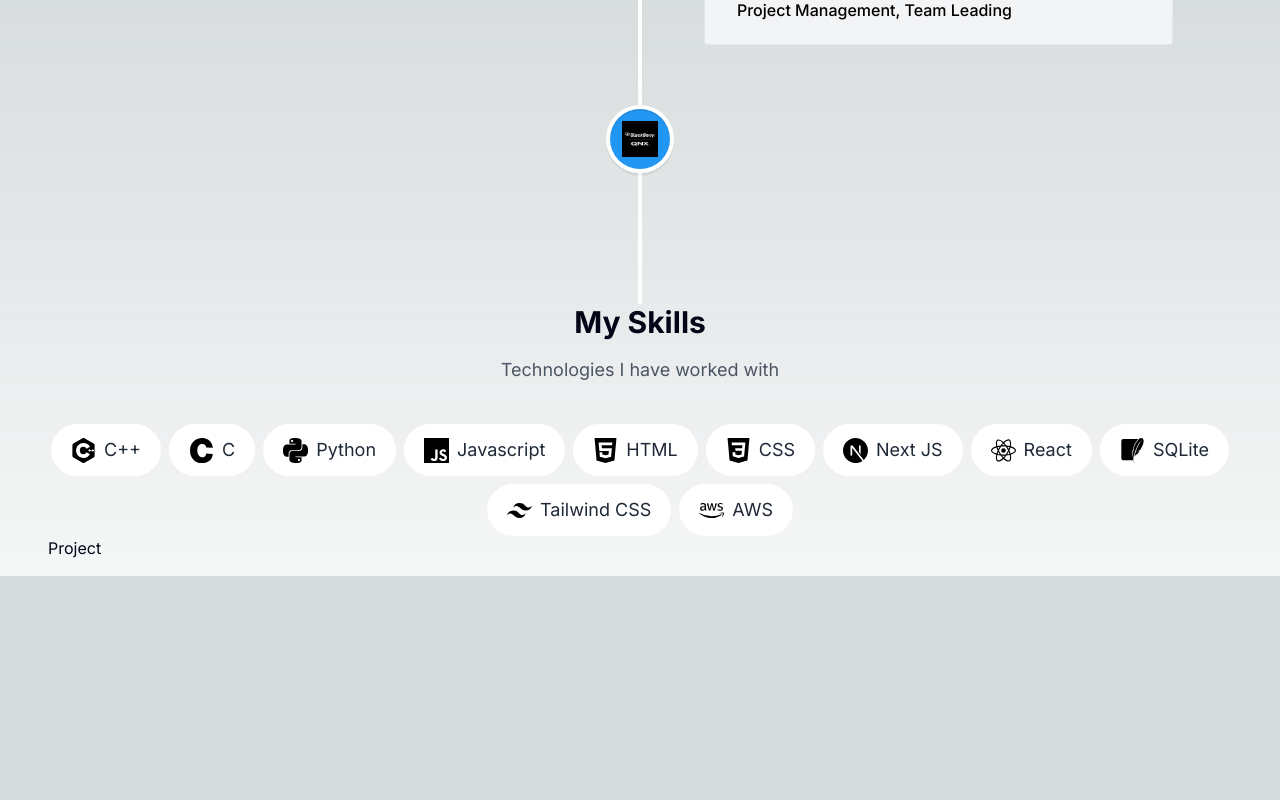
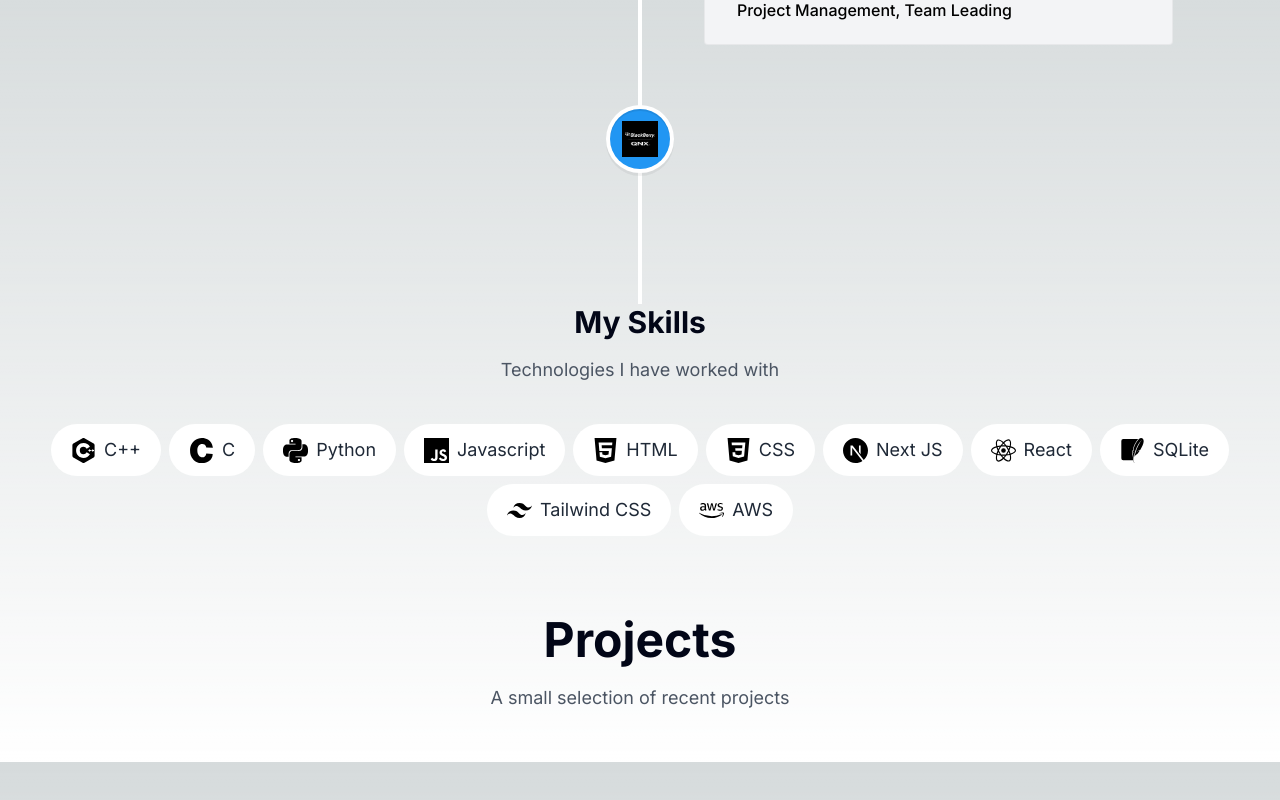
Before and after one commit to AhnafulH/Personal_Website, a Next.js app in the folder portofolio-website/: page / in a window 1280 px wide. Shown: the part 1638-2438 px from the top of the page. Before the commit the page ends 2214 px from the top, so only its background shows below. Built offline with nearby package versions, Linux system fonts and the light colour scheme.

Commit message:
Added Project header and started coding project container element

```diff
--- a/portofolio-website/components/Project.tsx
+++ b/portofolio-website/components/Project.tsx
@@ -2,7 +2,15 @@ import React from 'react'
 
 const Project = () => {
   return (
-    <div>Project</div>
+    <section className="py-20">
+      <div className="text-center mb-10">
+        <h2 className="font-bold text-4xl md:text-5xl text-center">Projects</h2>
+        <p className="text-lg text-gray-600 py-5">A small selection of recent projects</p>
+      </div>
+      <div className="flex flex-wrap items-center justify-center p-4 gap-16 mt-10">
+
+      </div>
+    </section>
   )
 }
 
```
